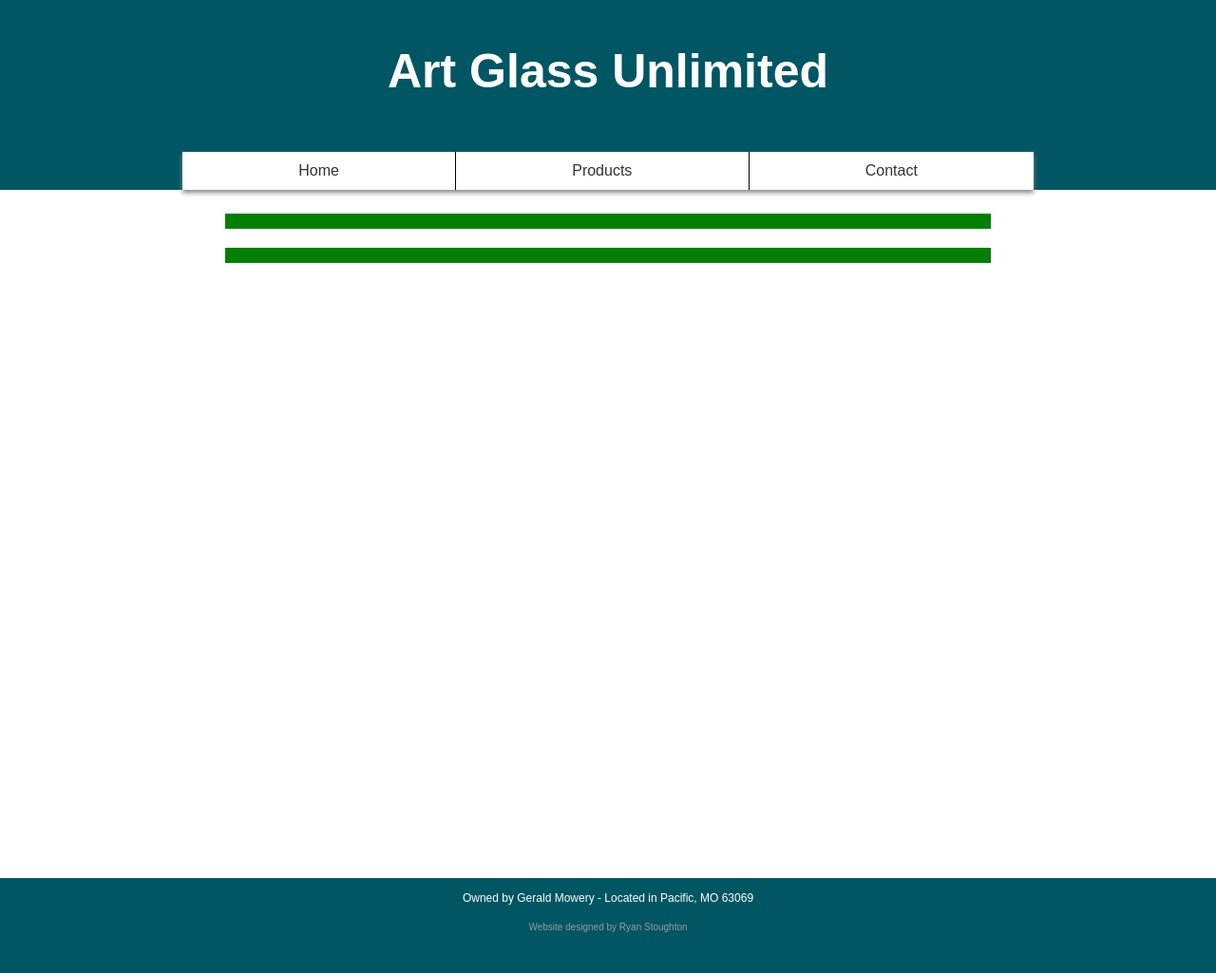
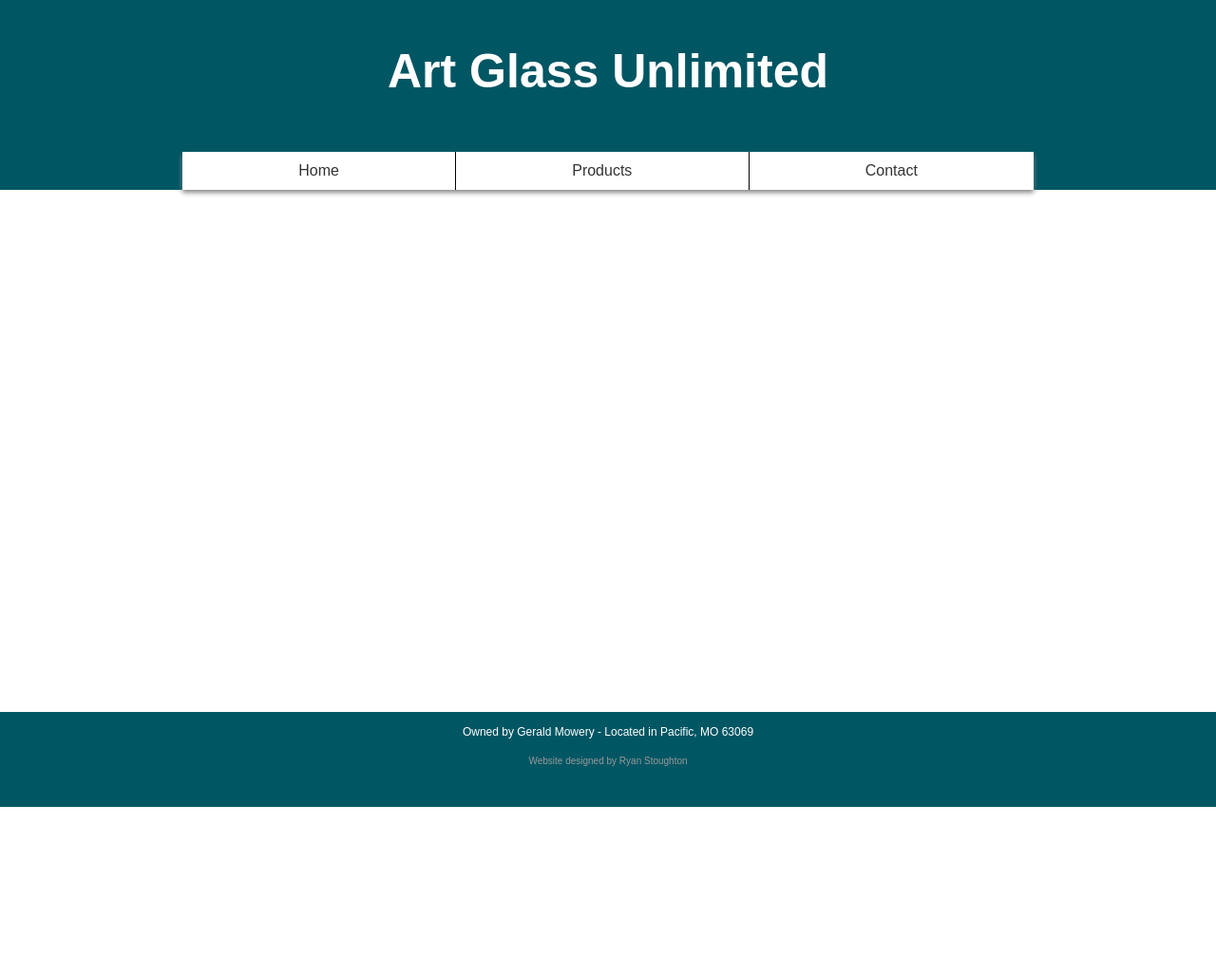
Before and after one commit to rds6y9/ArtGlassUnlimited_Website, a Django app: page /contact in a window 1280 px wide. Shown: the whole page at 95% size. After the commit the page ends 850 px from the top, so only its background shows below. Run offline with Django 3.2, Linux system fonts and the light colour scheme.

Commit message:
Im only commiting right now because everything is working. I really need to figure out what my git flow is right now

```diff
--- a/core/static/core/css/main.css
+++ b/core/static/core/css/main.css
@@ -1,12 +1,16 @@
 /* CSS for core/base.html */
-html, body {
+html {
   height: 100%; }
 
+body {
+  min-height: 100%; }
+
 header {
+  position: relative;
   height: 200px;
-  position: relative;
+  margin-top: -200px;
   background-color: #005663;
-  color: #FFF; }
+  color: #fff; }
 
 nav {
   width: 70%;
@@ -15,7 +19,7 @@ nav {
   margin: 0 auto;
   position: absolute;
   bottom: 0;
-  background-color: #FFF;
+  background-color: #fff;
   box-shadow: 0px 3px 5px #888; }
 
 nav ul {
@@ -41,18 +45,7 @@ li a {
 
 li a:hover {
   background-color: #005663;
-  color: #FFF; }
-
-#wrapper {
-  min-height: 100%;
-  height: 100%; }
-
-#body_content_wrapper {
-  min-height: 100%;
-  padding-top: 25px;
-  padding-left: 5%;
-  padding-right: 5%;
-  background-color: #FFF; }
+  color: #fff; }
 
 #logo {
   display: inline-block;
@@ -64,12 +57,26 @@ li a:hover {
   font-family: sans-serif;
   font-size: 50px; }
 
+#wrapper {
+  padding: 200px 0 100px;
+  position: absolute;
+  top: 0;
+  left: 0;
+  right: 0;
+  bottom: 0; }
+
+#body_content_wrapper {
+  min-height: 100%;
+  padding-top: 25px;
+  padding-left: 5%;
+  padding-right: 5%;
+  padding-bottom: 125px; }
+
 footer {
-  position: absolute;
   width: 100%;
   height: 100px;
-  background-color: #005663;
-  margin-top: -100px; }
+  margin-top: -100px;
+  background-color: #005663; }
 
 #contact_info {
   padding-top: 10px;
@@ -84,6 +91,6 @@ footer {
 #my_info {
   font-size: 10px;
   padding-top: 20px;
-  color: #999; }
+  color: #999999; }
 
 /*# sourceMappingURL=main.css.map */
--- a/core/static/core/sass/main.scss
+++ b/core/static/core/sass/main.scss
@@ -1,16 +1,27 @@
 /* CSS for core/base.html */
 
 $primary-color: #005663;
+$secondary-color: #66ffcc;
+$backup-color: #f48942;
+$mygray: #999999;
+$header-height: 200px;
+$footer-height: 100px;
+$footer-and-margin-height: 125px;
 
-html, body {
+html {
 	height: 100%;
 }
 
+body {
+	min-height: 100%;
+}
+
 header {
-	height: 200px;
 	position: relative;
+	height: $header-height;
+	margin-top: -$header-height;
 	background-color: $primary-color;
-	color: #FFF;
+	color: #fff;
 }
 
 nav {
@@ -20,7 +31,7 @@ nav {
 	margin: 0 auto;
 	position: absolute;
 	bottom: 0;
-	background-color: #FFF;
+	background-color: #fff;
 	box-shadow: 0px 3px 5px #888
 }
 
@@ -51,20 +62,7 @@ li a {
 
 li a:hover {
 	background-color: $primary-color;
-	color: #FFF;
-}
-
-#wrapper{
-	min-height: 100%;
-	height: 100%;
-}
-
-#body_content_wrapper {
-	min-height: 100%;
-	padding-top: 25px;
-	padding-left: 5%;
-	padding-right: 5%;
-	background-color: #FFF;
+	color: #fff;
 }
 
 #logo {
@@ -79,12 +77,28 @@ li a:hover {
 	font-size: 50px;
 }
 
+#wrapper{
+	padding: $header-height 0 $footer-height;
+	position: absolute;
+	top: 0;
+	left: 0;
+	right: 0;
+	bottom: 0;
+}
+
+#body_content_wrapper {
+	min-height: 100%;
+	padding-top: 25px;
+	padding-left: 5%;
+	padding-right: 5%;
+	padding-bottom: $footer-and-margin-height;
+}
+
 footer {
-	position: absolute;
 	width: 100%;
-	height: 100px;
+	height: $footer-height;
+	margin-top: -100px;
 	background-color: $primary-color;
-	margin-top: -100px;
 }
 
 #contact_info {
@@ -102,5 +116,5 @@ footer {
 #my_info {
 	font-size: 10px;
 	padding-top: 20px;
-	color: #999;
+	color: $mygray;
 }
--- a/home/static/home/css/contact.css
+++ b/home/static/home/css/contact.css
@@ -1,23 +1,3 @@
 /* CSS for contact.css */
-/* Ideas: Have a who are we on the left side of page and a quick contacts info on the right. */
-.profile_card {
-  width: 70%;
-  left: 15%;
-  margin: 0 auto;
-  margin-bottom: 20px;
-  background-color: green; }
-
-.profile_picture {
-  display: inline-block;
-  width: 30%;
-  height: 100%;
-  background-color: red; }
-
-.profile_description {
-  display: inline-block;
-  width: 65%;
-  height: 100%;
-  float: right;
-  background-color: #777; }
 
 /*# sourceMappingURL=contact.css.map */
--- a/home/static/home/sass/contact.scss
+++ b/home/static/home/sass/contact.scss
@@ -1,26 +1 @@
 /* CSS for contact.css */
-
-/* Ideas: Have a who are we on the left side of page and a quick contacts info on the right. */
-
-.profile_card {
-	width: 70%;
-	left: 15%;
-	margin: 0 auto;
-	margin-bottom: 20px;
-	background-color: green;
-}
-
-.profile_picture {
-	display: inline-block;
-	width: 30%;
-	height: 100%;
-	background-color: red;
-}
-
-.profile_description {
-	display: inline-block;
-	width: 65%;
-	height: 100%;
-	float: right;
-	background-color: #777;
-}
--- a/home/static/home/sass/home.scss
+++ b/home/static/home/sass/home.scss
@@ -0,0 +1,6 @@
+$primary-color: #005663;
+$secondary-color: #66ffcc;
+$backup-color: #f48942;
+$mygray: #999999;
+$header-height: 200px;
+$footer-height: 100px;
--- a/home/templates/contact.html
+++ b/home/templates/contact.html
@@ -10,17 +10,5 @@
 	{% endblock %}
 
 	{% block body_content %}
-		<div class="profile_card">
-			<div class="profile_picture">
-			</div> <!-- End of profile_picture -->
-			<div class="profile_description">
-			</div> <!-- End of profile_description -->
-		</div> <!-- End of profile_card -->
 
-		<div class="profile_card">
-			<div class="profile_picture">
-			</div> <!-- End of profile_picture -->
-			<div class="profile_description">
-			</div> <!-- End of profile_description -->
-		</div> <!-- End of profile_card -->
 	{% endblock %}
--- a/home/templates/home.html
+++ b/home/templates/home.html
@@ -1,5 +1,6 @@
 {% extends 'core/base.html' %}
 {% load static %}
+
 	{% block head_title %}
 		<title>AGU | Home</title>
 	{% endblock %}
@@ -10,5 +11,5 @@
 	{% endblock %}
 
 	{% block body_content %}
-		<h1>Home Page</h1>
+
 	{% endblock %}
--- a/home/templates/products.html
+++ b/home/templates/products.html
@@ -10,5 +10,5 @@
 	{% endblock %}
 
 	{% block body_content %}
-		<h1>Products Page</h1>
+
 	{% endblock %}
```
Also changed, not shown: 2 other files.
